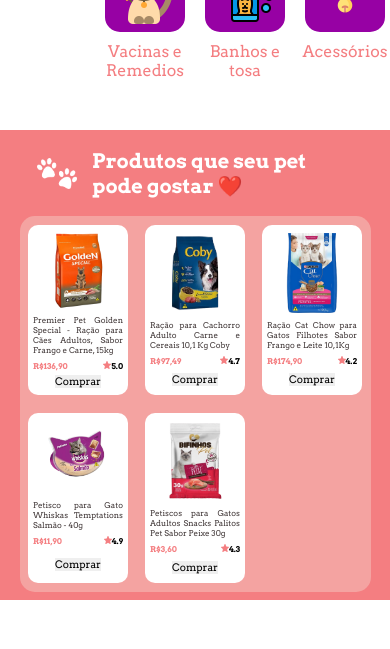
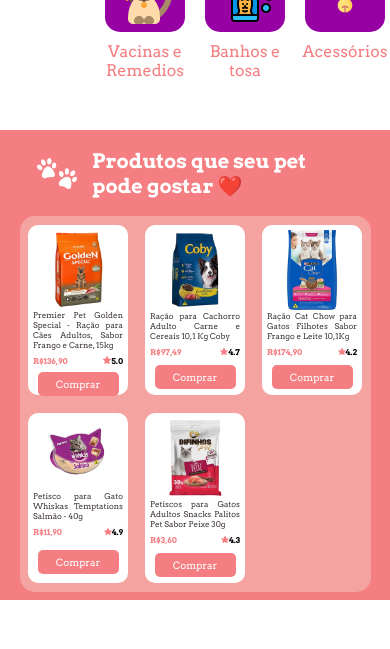
Before and after one commit to Vitelfs/PetShopSite, a plain HTML site: page index.html in a window 390 px wide. Shown: the part 1000-1649 px from the top of the page. Drawn offline with Linux system fonts and the light colour scheme.

Commit message:
Update style.css

```diff
--- a/src/css/style.css
+++ b/src/css/style.css
@@ -295,9 +295,24 @@
     align-items: center;
     justify-content: space-between;
 }
+.other-item-description{
+    display: flex;
+    align-items: center;
+    justify-content: center;
+    flex-direction: column;
+}
 #other-products-img-title{
     width: 70px;
     height: auto;
+}
+.buy-btn{
+    background-color: #f47e81;
+    color: white;
+    width: 90%;
+    font-size: 10px;
+    padding: 6px;
+    margin-top: 6px;
+    border-radius: 5px;
 }
 .other-products-title{
     font-size: 32px;
@@ -356,6 +371,7 @@
 .price-rating{
     margin-top: 10px;
     display: flex;
+    width: 100%;
     justify-content: space-between;
 }
 .product-price{
@@ -530,6 +546,9 @@
         align-items: center;
         justify-content: space-between;
     }
+    .shopping_cart{
+        display: none;
+    }
     #other-products-img-title{
         width: 40px;
         height: auto;
@@ -637,7 +656,7 @@
         display: flex;
         justify-content: center;
         align-items: center;
-        gap: 30px;
+        gap: 20px;
         background-color: #f47e81;
         border-right: 1.75px solid darkgrey;
         overflow-x: hidden;
```
